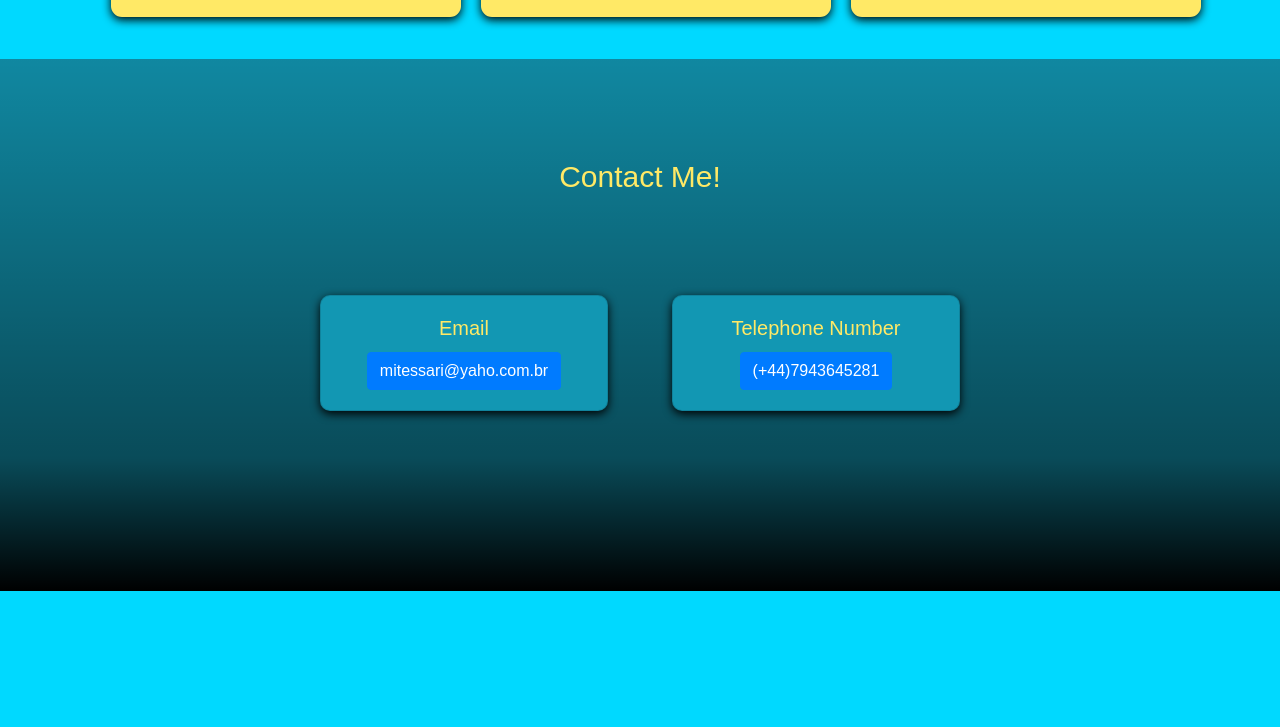
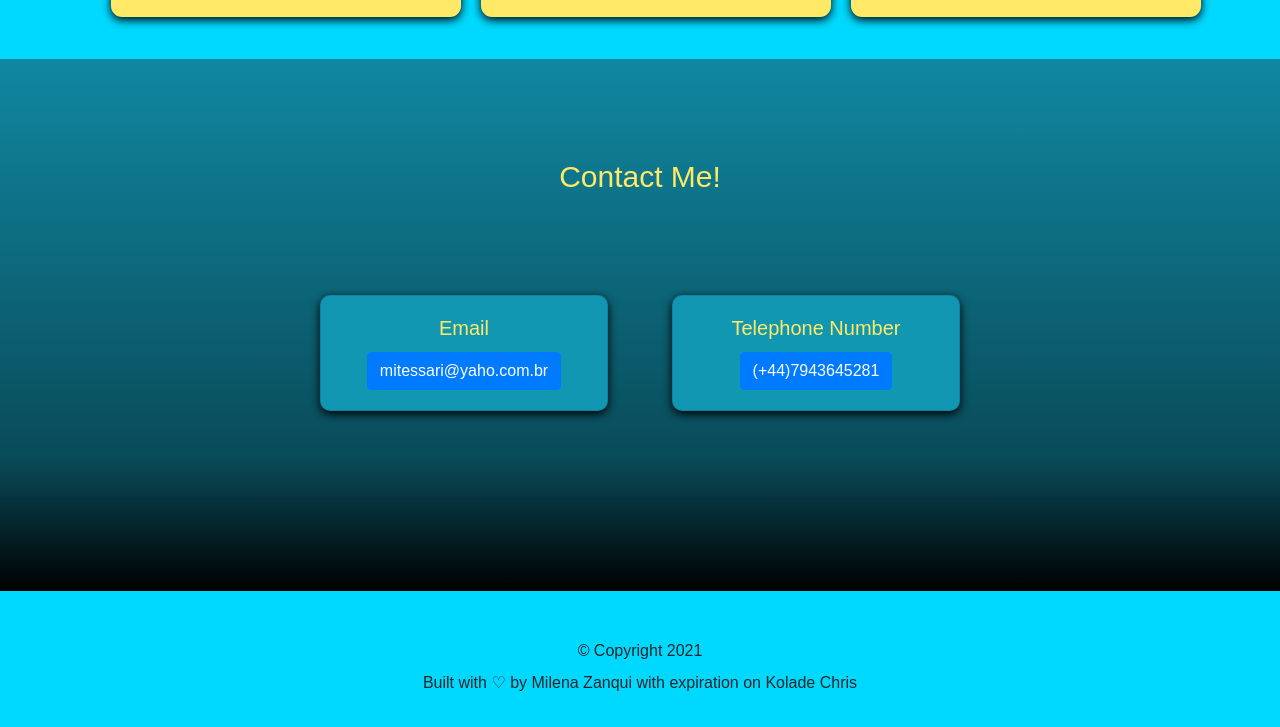
Before and after one commit to mitessari/FirstPortfolio, a plain HTML site: page index.html in a window 1280 px wide. Shown: the part 1496-2223 px from the top of the page. Before the commit the page ends 2087 px from the top, so only its background shows below. Drawn offline with nearby package versions, Linux system fonts and the light colour scheme.

Commit message:
added the footer section on index.html and CSS

```diff
--- a/css/style.css
+++ b/css/style.css
@@ -223,3 +223,8 @@ color:#FFE966;
 }
 
 /* Footer */
+footer {
+  padding: 1.25rem;
+  text-align: center;
+  margin: 2rem 0 0;
+}
--- a/index.html
+++ b/index.html
@@ -164,6 +164,14 @@
   </div>
    </section>
    </section>
+   <!-- Footer -->
+   <footer>
+    <p class="copy">&copy; Copyright 2021</p>
+    <p class="copy">
+      Built with &#x2661; by Milena Zanqui with expiration on Kolade Chris</a
+      >
+    </p>
+</footer>
 <!-- Icons -->
    <div class="socials">
     <a href="#" target="_blank"
@@ -191,7 +199,7 @@
       ><img src="images/icons/githubicon.png" alt="Github" class="socicon"
     /></a>
 
-    <!-- Footer -->
+
 
 
 
```
